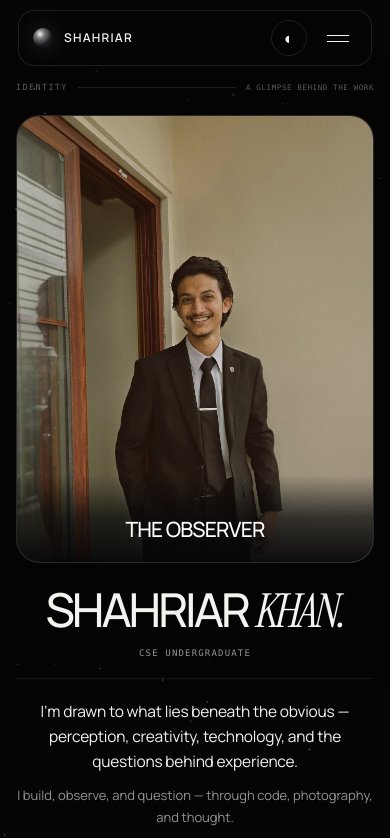
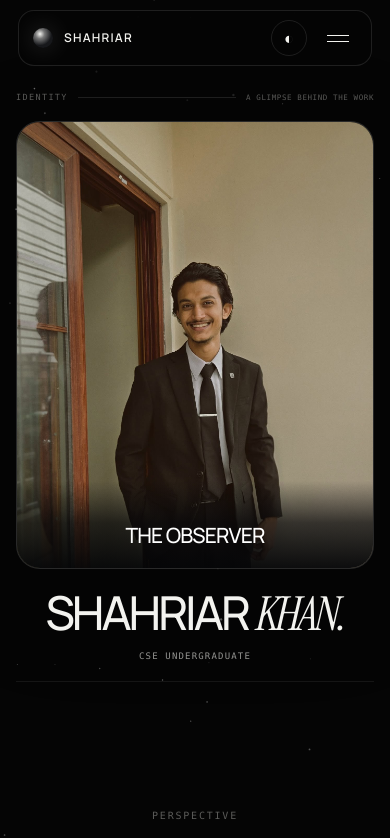
Before and after one commit to shahriarbappy60-ship-it/personal-universe, a React (Vite) app: page /identity in a window 390 px wide. Shown: the top 838 px of the page. Built offline with nearby package versions, Linux system fonts and the light colour scheme.

Commit message:
fix: structure identity mobile first viewport

```diff
--- a/src/styles/identity-page.css
+++ b/src/styles/identity-page.css
@@ -837,12 +837,14 @@
 }
 
 @media (max-width:430px){
+  /* Mobile first viewport: navbar stays above the identity hero; the portrait leads. */
   .identity-page-v2 .self-v2-hero{
-    padding-top:82px;
+    padding-top:92px;
+    padding-bottom:64px;
   }
   .identity-page-v2 .self-v2-hero-bar{
     gap:10px;
-    margin-bottom:22px;
+    margin-bottom:18px;
   }
   .identity-page-v2 .self-v2-hero-bar .self-v2-eyebrow{
     font-size:8.5px;
@@ -851,4 +853,20 @@
     font-size:7.5px;
     letter-spacing:.08em;
   }
+
+  /* The first screen should contain only the portrait + name/role. */
+  .identity-page-v2 .self-v2-lead,
+  .identity-page-v2 .self-v2-lead-secondary{
+    display:none;
+  }
+
+  /* Keep the portrait completely below the fixed navbar. */
+  .identity-page-v2 .self-v2-portrait-frame{
+    margin-top:0;
+  }
+
+  /* Prevent the following Perspective section from leaking into the first screen. */
+  .identity-page-v2 .self-v2-hero-grid{
+    gap:22px;
+  }
 }
```
